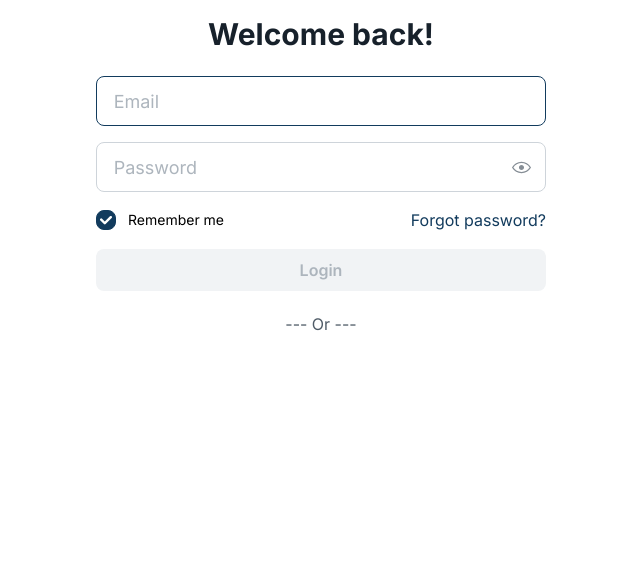
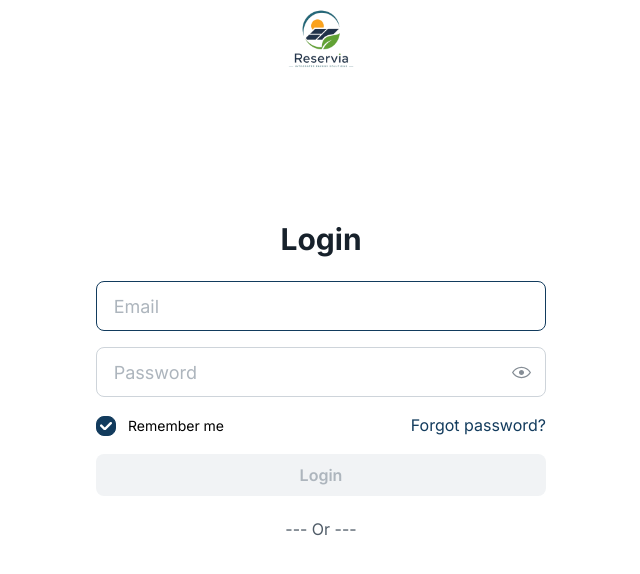
Before and after one commit to hashem03x/reservia_accounting_system, a React (Vite) app in the folder frontend/: page /login in a window 1280 px wide. Shown: the top 574 px of the page, without its empty margins (319-959 px from the left). Built offline with nearby package versions, Linux system fonts and the light colour scheme; no server answers.

Commit message:
enhacned login page UI and added the reservia logo

```diff
--- a/frontend/src/pages/outer/login/index.tsx
+++ b/frontend/src/pages/outer/login/index.tsx
@@ -11,11 +11,13 @@ import AuthForm from "@/pages/outer/components/auth-form";
 import { Checkbox, PasswordInput, TextInput } from "@mantine/core";
 import { Link } from "react-router-dom";
 import { useLanguage } from "@/context/LanguageContext";
+import Img from "@/components/ui/img";
+import logo from "@/assets/logo_no_bg.png";
 
 export default function Login() {
   const { language, translate, translations } = useLanguage();
 
-  const title = translate("Welcome back!", "مرحبًا مجددًا!");
+  const title = translate("Login", "تسجيل الدخول");
 
   useDocumentTitle(`${title} | ${translations.appName}`);
 
@@ -30,6 +32,10 @@ export default function Login() {
   const { loading, setLoading, error, setError } = useFetchingStatus();
 
   return (
+    <div style={{ height: "100vh" }} className="flex flex-col items-center">
+      <div>
+        <Img width='80px' height="80px" src={logo || ""} alt={translations.appName} className="rounded" />
+      </div>
       <AuthForm
         title={title}
         submitLabel={translate("Login", "تسجيل الدخول")}
@@ -75,5 +81,6 @@ export default function Login() {
           </Link>
         </div>
       </AuthForm>
+    </div>
   );
 }
```
Lines whose indentation alone changed are shown as unchanged.
